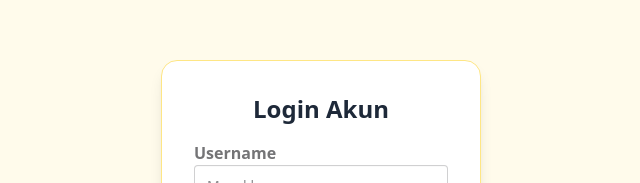
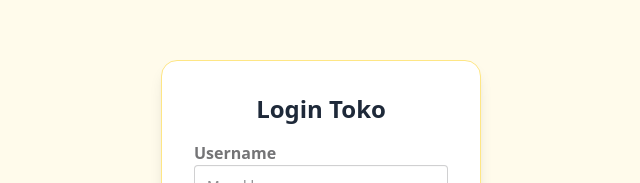
Before and after one commit to Dadento12/dayak-craft-kewirausahaan, a React (Vite) app: page /login in a window 1280 px wide. Shown: the part 149-332 px from the top of the page, without its empty margins (319-959 px from the left). Built offline with nearby package versions, Linux system fonts and the light colour scheme.

Commit message:
Menambahkan Teks baru

```diff
--- a/src/view/LoginView.jsx
+++ b/src/view/LoginView.jsx
@@ -39,7 +39,7 @@
           className="bg-white shadow-lg rounded-2xl p-8 w-80 flex flex-col gap-4 border border-amber-200"
         >
           <h2 className="text-center text-2xl font-bold text-gray-800">
-            Login Akun
+            Login Toko
           </h2>
 
           {error && (
```
